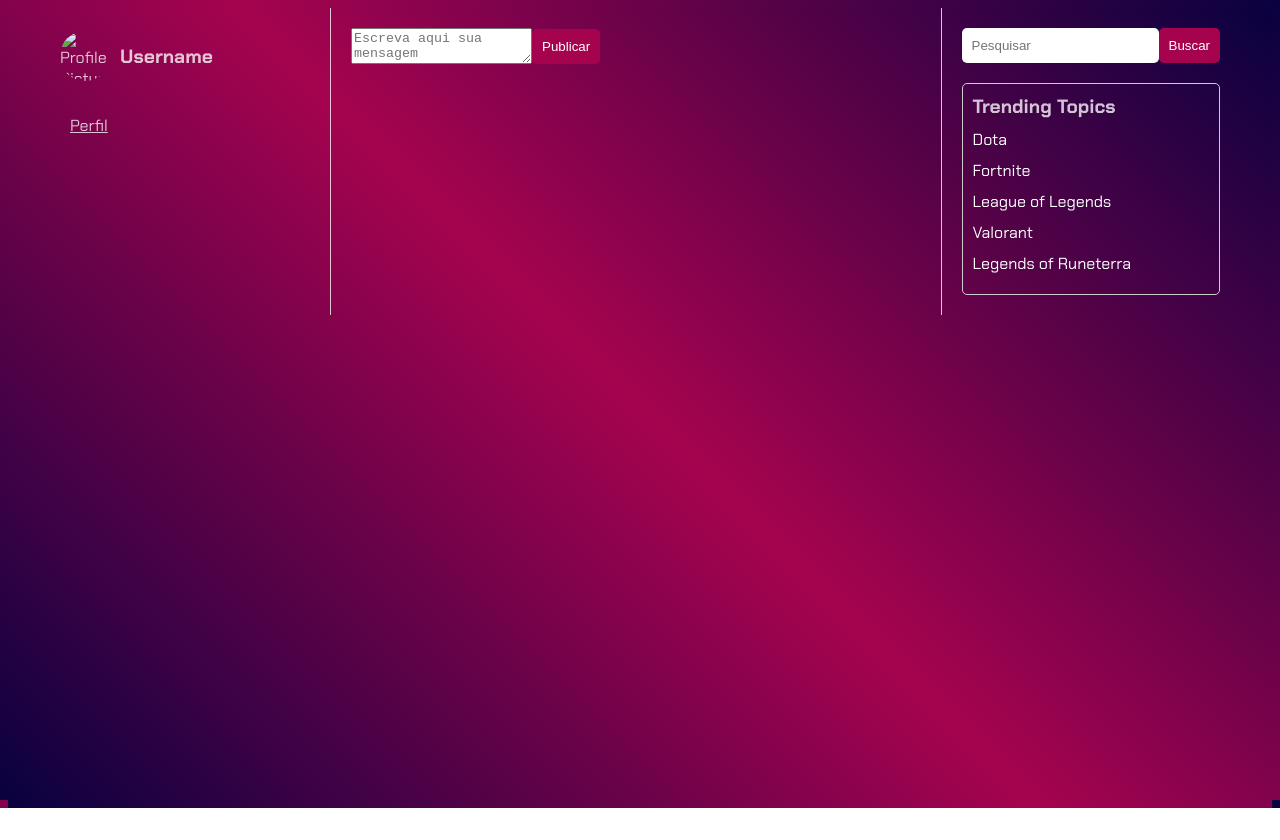
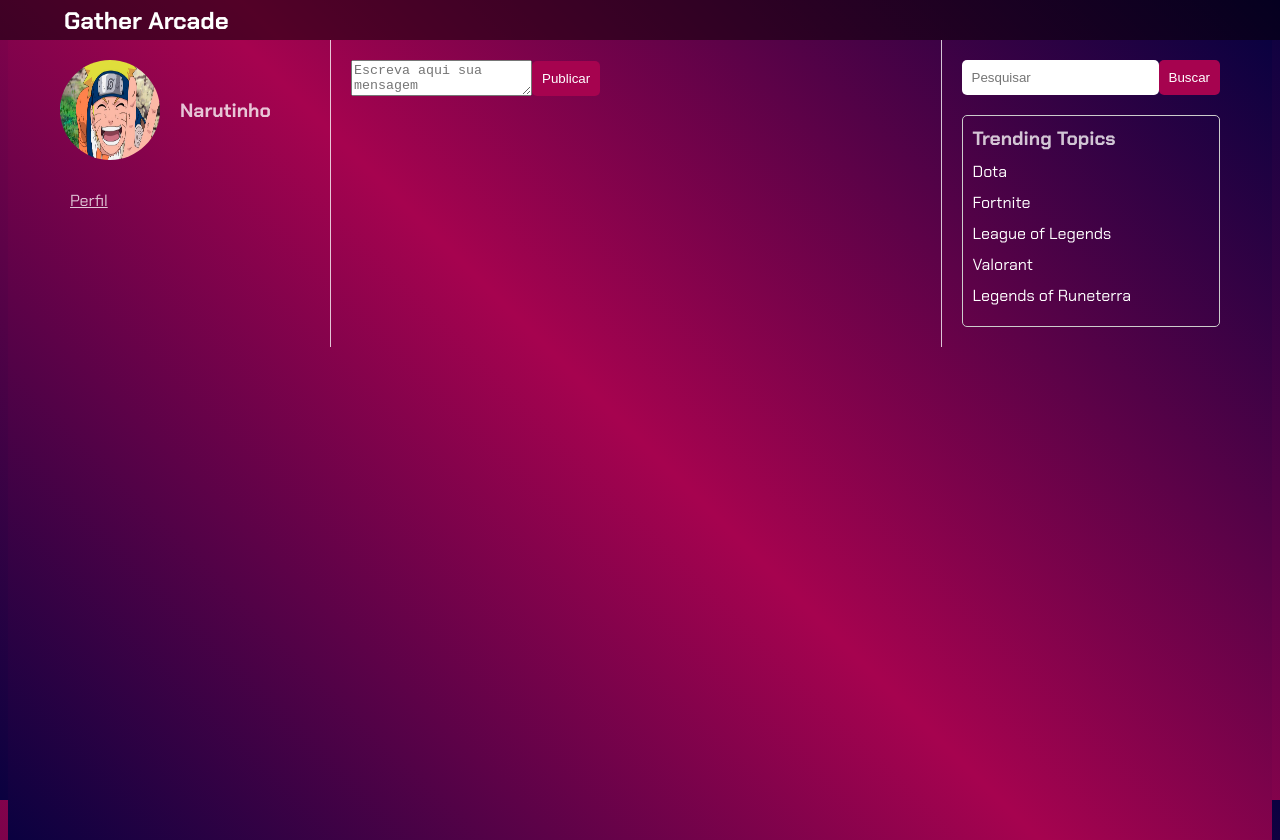
Before and after one commit to llucasoliva/ProjetoRedeSocial, a plain HTML site: page feed/feed.html in a window 1280 px wide. Before the commit the page ends 808 px from the top, so only its background shows below. Drawn offline with Linux system fonts and the light colour scheme.

Commit message:
Alterações

```diff
--- a/feed/feed.html
+++ b/feed/feed.html
@@ -5,11 +5,14 @@
     <link rel="stylesheet" href="style.css">
   </head>
   <body>
+    <nav class="navbar">
+      <div class="navbar-brand">Gather Arcade</div>
+    </nav>
     <div class="container">
       <div class="left-column">
         <div class="profile">
-          <img src="profile-picture.png" alt="Profile Picture">
-          <h2>Username</h2>
+          <img src="fotos/fotoperfil.jpg" alt="Profile Picture">
+          <h2>Narutinho</h2>
         </div>
         <ul class="menu">
           <li><a href="../perfil/perfil.html">Perfil</a></li>
--- a/feed/script.js
+++ b/feed/script.js
@@ -15,7 +15,7 @@ tweetButton.addEventListener('click', () => {
     const tweetElement = document.createElement('div');
     tweetElement.classList.add('tweet');
     tweetElement.innerHTML = `
-      <h3>Username</h3>
+      <h3>Narutinho</h3>
       <p>${tweet}</p>
       <small>${new Date().toLocaleString()}</small>
     `;
--- a/feed/style.css
+++ b/feed/style.css
@@ -7,11 +7,32 @@ body, html {
   color: #ffffffc5;
 }
 
+.navbar {
+  background-color: rgba(0, 0, 0, 0.5);
+  position: fixed;
+  top: 0;
+  left: 0;
+  width: 100%;
+  padding: 20px;
+  color: #fff;
+  z-index: 9999;
+  display: flex;
+  align-items: center;
+}
+
+.navbar-brand {
+  position: absolute;
+  left: 5vw;
+  font-weight: bold;
+  font-size: 1.5em;
+}
+
 /* Definir o tamanho do container */
 .container {
     max-width: 1200px;
     margin: 0 auto;
     display: flex;
+    margin-top: 40px;
   }
 
   /* Estilo para a coluna da esquerda */
@@ -28,10 +49,10 @@ body, html {
   }
 
   .profile img {
-    width: 50px;
-    height: 50px;
+    width: 100px;
+    height: 100px;
     border-radius: 50%;
-    margin-right: 10px;
+    margin-right: 20px;
   }
 
   .profile h2 {
--- a/perfil/style.css
+++ b/perfil/style.css
@@ -17,7 +17,7 @@
     padding: 10px;
     display: flex;
     align-items: center;
-      justify-content: space-between;
+    justify-content: space-around;
     z-index: 999;
   }
 
@@ -145,6 +145,12 @@
         margin-bottom: 5px;
       }
 
+  .card-title{
+        font-size: 20px;
+        font-weight: bold;
+        margin-bottom: 5px;
+      }
+
   .post-nome p {
         font-size: 16px;
         color: #666;
@@ -213,11 +219,13 @@
     color: #fff;
     z-index: 9999;
     display: flex;
-    justify-content: space-around;
+    justify-content: end;
     align-items: center;
   }
 
   .navbar-brand {
+    position: absolute;
+    left: 5vw;
     font-weight: bold;
     font-size: 1.5em;
   }
@@ -277,3 +285,8 @@
     margin-top: 5px;
     display: block;
   }
+
+  #botao-link{
+    text-decoration: none;
+    color: #fff;
+  }
```
Also changed, not shown: perfil/perfil.html (+1 -0 lines), feed/fotos/fotoperfil.jpg (added). Lines whose indentation alone changed are shown as unchanged.
